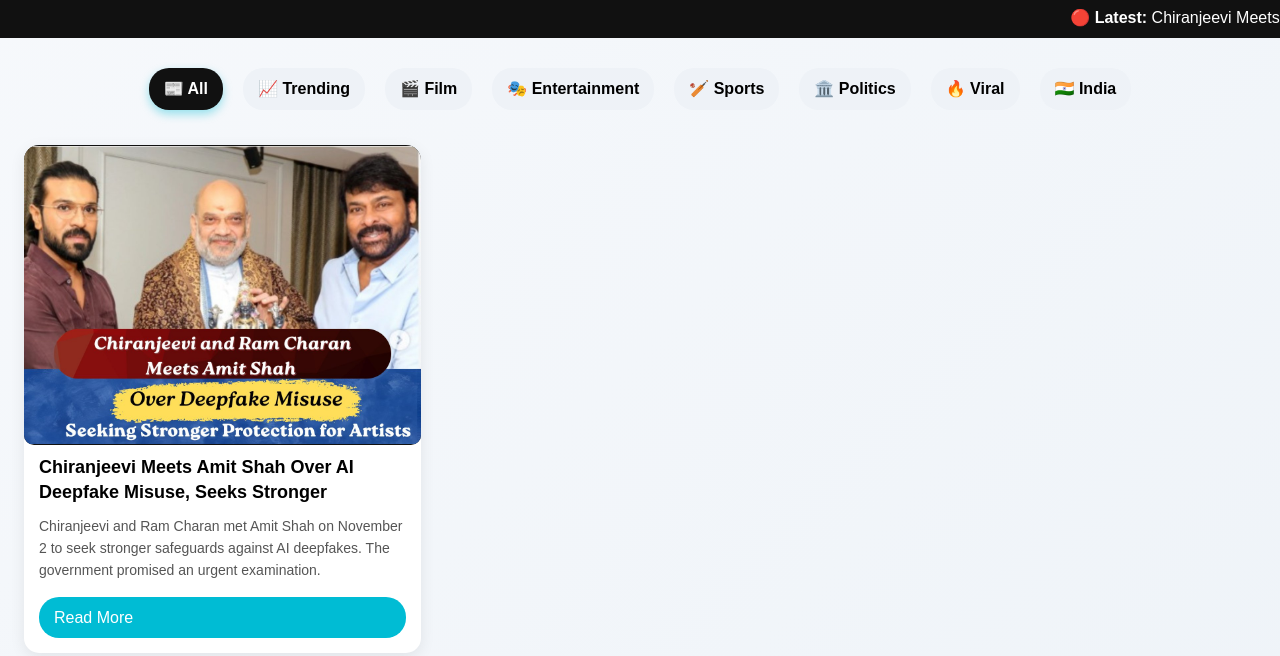
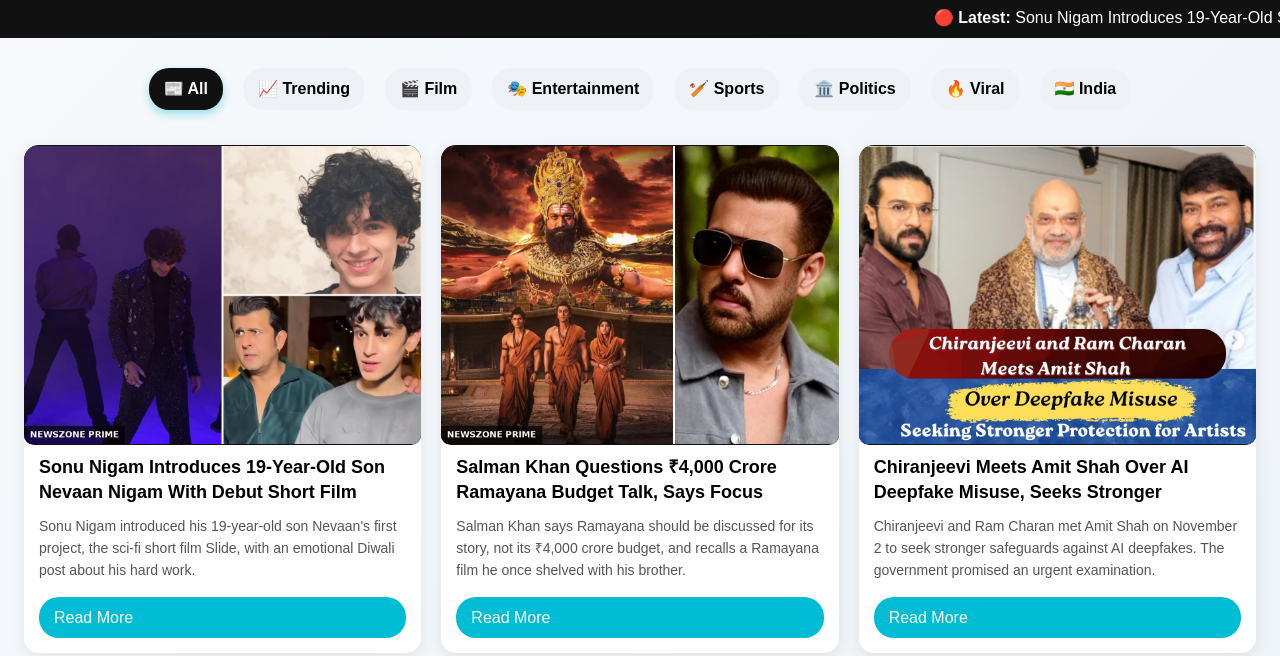
Before and after one commit to hsshwetha39-boop/newszone-prime, a plain HTML site: page index.html in a window 1280 px wide. Shown: the part 235-891 px from the top of the page. Drawn offline with Linux system fonts and the light colour scheme.

Commit message:
Add files via upload

```diff
--- a/articles-index.js
+++ b/articles-index.js
@@ -1,6 +1,22 @@
 // Auto-generated by tools/build_site.py - do not edit by hand
 const PAGE_SIZE = 12;
 const manualNews = [
+ {
+  "title": "Sonu Nigam Introduces 19-Year-Old Son Nevaan Nigam With Debut Short Film 'Slide'",
+  "description": "Sonu Nigam introduced his 19-year-old son Nevaan's first project, the sci-fi short film Slide, with an emotional Diwali post about his hard work.",
+  "slug": "sonu-nigam-son-nevaan-nigam-debut-short-film-slide",
+  "image": "sonu-nigam-nevaan-nigam-slide-debut.jpg",
+  "category": "entertainment",
+  "date": "November 8, 2026"
+ },
+ {
+  "title": "Salman Khan Questions ₹4,000 Crore Ramayana Budget Talk, Says Focus Should Be on Ram, Sita and Ravana",
+  "description": "Salman Khan says Ramayana should be discussed for its story, not its ₹4,000 crore budget, and recalls a Ramayana film he once shelved with his brother.",
+  "slug": "salman-khan-questions-ramayana-4000-crore-budget-focus-characters",
+  "image": "salman-khan-ramayana-budget-comments.jpg",
+  "category": "entertainment",
+  "date": "November 8, 2026"
+ },
  {
   "title": "Chiranjeevi Meets Amit Shah Over AI Deepfake Misuse, Seeks Stronger Protection for Artists",
   "description": "Chiranjeevi and Ram Charan met Amit Shah on November 2 to seek stronger safeguards against AI deepfakes. The government promised an urgent examination.",
--- a/index.html
+++ b/index.html
@@ -53,7 +53,7 @@
   <h1>NEWSZONE PRIME</h1>
   <p>Latest updates from Film, Politics, Sports &amp; Viral</p>
 </div>
-<div class="breaking-news"><span class="scroll-text">🔴 <strong>Latest:</strong> <a href="articles/chiranjeevi-amit-shah-meeting-ai-deepfake-misuse-artists-protection.html">Chiranjeevi Meets Amit Shah Over AI Deepfake Misuse, Seeks Stronger…</a></span></div>
+<div class="breaking-news"><span class="scroll-text">🔴 <strong>Latest:</strong> <a href="articles/sonu-nigam-son-nevaan-nigam-debut-short-film-slide.html">Sonu Nigam Introduces 19-Year-Old Son Nevaan Nigam With Debut Short Film…</a> &nbsp;•&nbsp; <a href="articles/salman-khan-questions-ramayana-4000-crore-budget-focus-characters.html">Salman Khan Questions ₹4,000 Crore Ramayana Budget Talk, Says Focus Should…</a> &nbsp;•&nbsp; <a href="articles/chiranjeevi-amit-shah-meeting-ai-deepfake-misuse-artists-protection.html">Chiranjeevi Meets Amit Shah Over AI Deepfake Misuse, Seeks Stronger…</a></span></div>
 <div class="categories"><span onclick="filterNews('all', event)" class="category-btn active">📰 All</span>
   <span onclick="filterNews('trending', event)" class="category-btn">📈 Trending</span>
   <span onclick="filterNews('film', event)" class="category-btn">🎬 Film</span>
@@ -63,7 +63,9 @@
   <span onclick="filterNews('viral', event)" class="category-btn">🔥 Viral</span>
   <span onclick="filterNews('india', event)" class="category-btn">🇮🇳 India</span></div>
 <div class="news-container" id="newsContainer">
-<a class="card-link" href="articles/chiranjeevi-amit-shah-meeting-ai-deepfake-misuse-artists-protection.html" data-title="Chiranjeevi Meets Amit Shah Over AI Deepfake Misuse, Seeks Stronger Protection for Artists"><div class="news-card"><img src="chiranjeevi-ram-charan-amit-shah-ai-deepfake-meeting.jpg" alt="Chiranjeevi Meets Amit Shah Over AI Deepfake Misuse, Seeks Stronger Protection for Artists" width="400" height="300" loading="eager" fetchpriority="high"><h3>Chiranjeevi Meets Amit Shah Over AI Deepfake Misuse, Seeks Stronger Protection for Artists</h3><p>Chiranjeevi and Ram Charan met Amit Shah on November 2 to seek stronger safeguards against AI deepfakes. The government promised an urgent examination.</p><span class="read-btn">Read More</span></div></a>
+<a class="card-link" href="articles/sonu-nigam-son-nevaan-nigam-debut-short-film-slide.html" data-title="Sonu Nigam Introduces 19-Year-Old Son Nevaan Nigam With Debut Short Film &#x27;Slide&#x27;"><div class="news-card"><img src="sonu-nigam-nevaan-nigam-slide-debut.jpg" alt="Sonu Nigam Introduces 19-Year-Old Son Nevaan Nigam With Debut Short Film &#x27;Slide&#x27;" width="400" height="300" loading="eager" fetchpriority="high"><h3>Sonu Nigam Introduces 19-Year-Old Son Nevaan Nigam With Debut Short Film &#x27;Slide&#x27;</h3><p>Sonu Nigam introduced his 19-year-old son Nevaan&#x27;s first project, the sci-fi short film Slide, with an emotional Diwali post about his hard work.</p><span class="read-btn">Read More</span></div></a>
+<a class="card-link" href="articles/salman-khan-questions-ramayana-4000-crore-budget-focus-characters.html" data-title="Salman Khan Questions ₹4,000 Crore Ramayana Budget Talk, Says Focus Should Be on Ram, Sita and Ravana"><div class="news-card"><img src="salman-khan-ramayana-budget-comments.jpg" alt="Salman Khan Questions ₹4,000 Crore Ramayana Budget Talk, Says Focus Should Be on Ram, Sita and Ravana" width="400" height="300" loading="lazy"><h3>Salman Khan Questions ₹4,000 Crore Ramayana Budget Talk, Says Focus Should Be on Ram, Sita and Ravana</h3><p>Salman Khan says Ramayana should be discussed for its story, not its ₹4,000 crore budget, and recalls a Ramayana film he once shelved with his brother.</p><span class="read-btn">Read More</span></div></a>
+<a class="card-link" href="articles/chiranjeevi-amit-shah-meeting-ai-deepfake-misuse-artists-protection.html" data-title="Chiranjeevi Meets Amit Shah Over AI Deepfake Misuse, Seeks Stronger Protection for Artists"><div class="news-card"><img src="chiranjeevi-ram-charan-amit-shah-ai-deepfake-meeting.jpg" alt="Chiranjeevi Meets Amit Shah Over AI Deepfake Misuse, Seeks Stronger Protection for Artists" width="400" height="300" loading="lazy"><h3>Chiranjeevi Meets Amit Shah Over AI Deepfake Misuse, Seeks Stronger Protection for Artists</h3><p>Chiranjeevi and Ram Charan met Amit Shah on November 2 to seek stronger safeguards against AI deepfakes. The government promised an urgent examination.</p><span class="read-btn">Read More</span></div></a>
 </div>
 <button id="loadMoreBtn" class="load-more" onclick="loadMore()">Load more stories</button>
 <footer>
--- a/sitemap.xml
+++ b/sitemap.xml
@@ -1,9 +1,11 @@
 <?xml version="1.0" encoding="UTF-8"?>
 <urlset xmlns="http://www.sitemaps.org/schemas/sitemap/0.9">
-  <url><loc>https://hsshwetha39-boop.github.io/newszone-prime/</loc><lastmod>2026-11-04</lastmod></url>
+  <url><loc>https://hsshwetha39-boop.github.io/newszone-prime/</loc><lastmod>2026-11-08</lastmod></url>
   <url><loc>https://hsshwetha39-boop.github.io/newszone-prime/about.html</loc></url>
   <url><loc>https://hsshwetha39-boop.github.io/newszone-prime/contact.html</loc></url>
   <url><loc>https://hsshwetha39-boop.github.io/newszone-prime/privacy.html</loc></url>
   <url><loc>https://hsshwetha39-boop.github.io/newszone-prime/disclaimer.html</loc></url>
+  <url><loc>https://hsshwetha39-boop.github.io/newszone-prime/articles/sonu-nigam-son-nevaan-nigam-debut-short-film-slide.html</loc><lastmod>2026-11-08</lastmod></url>
+  <url><loc>https://hsshwetha39-boop.github.io/newszone-prime/articles/salman-khan-questions-ramayana-4000-crore-budget-focus-characters.html</loc><lastmod>2026-11-08</lastmod></url>
   <url><loc>https://hsshwetha39-boop.github.io/newszone-prime/articles/chiranjeevi-amit-shah-meeting-ai-deepfake-misuse-artists-protection.html</loc><lastmod>2026-11-04</lastmod></url>
 </urlset>
--- a/style.css
+++ b/style.css
@@ -1259,3 +1259,6 @@
 .dark-mode .empty-home h2 { color: #fff; }
 .dark-mode .empty-home p { color: #cfcfcf; }
 .empty-home { min-height: 40vh; display: flex; flex-direction: column; justify-content: center; }
+
+.article-body h2 { font-size: 22px; margin: 28px 0 10px; color: #111; line-height: 1.3; }
+.dark-mode .article-body h2 { color: #fff; }
```
Also changed, not shown: mu blog api.txt (added), salman-khan-ramayana-budget-comments.jpg (added), sonu-nigam-nevaan-nigam-slide-debut.jpg (added).
